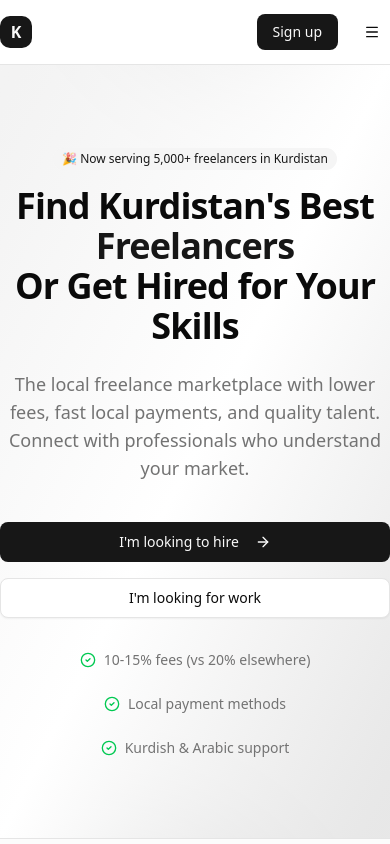
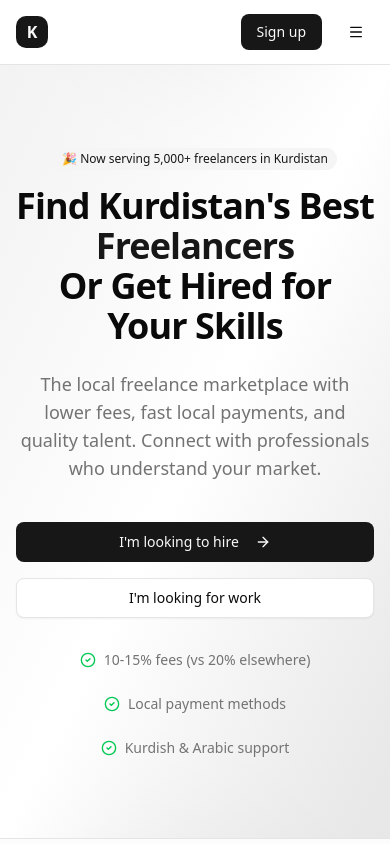
Before and after one commit to rennixx/KurdFreelance, a Next.js app: page / in a window 390 px wide. Shown: the top 844 px of the page. Built offline with nearby package versions, Linux system fonts and the light colour scheme.

Commit message:
feat: add responsive container styling to globals.css

```diff
--- a/src/app/globals.css
+++ b/src/app/globals.css
@@ -122,4 +122,8 @@
   body {
     @apply bg-background text-foreground;
   }
+  .container {
+    @apply mx-auto px-4 sm:px-6 lg:px-8;
+    max-width: 1280px;
+  }
 }
```
